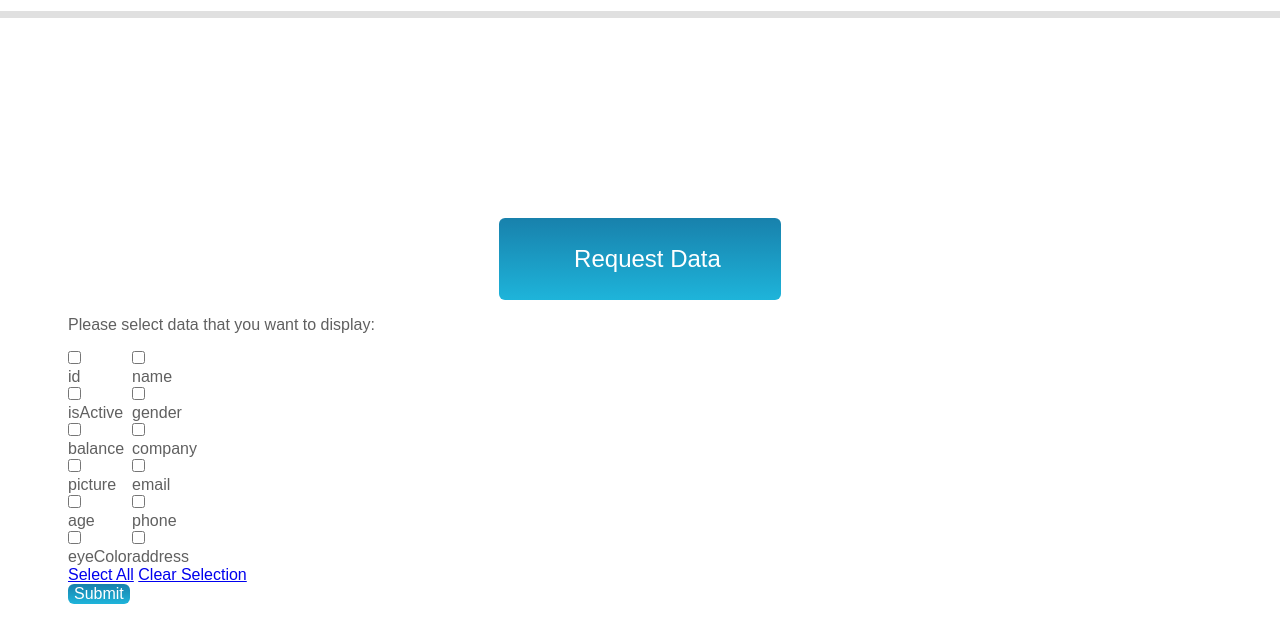
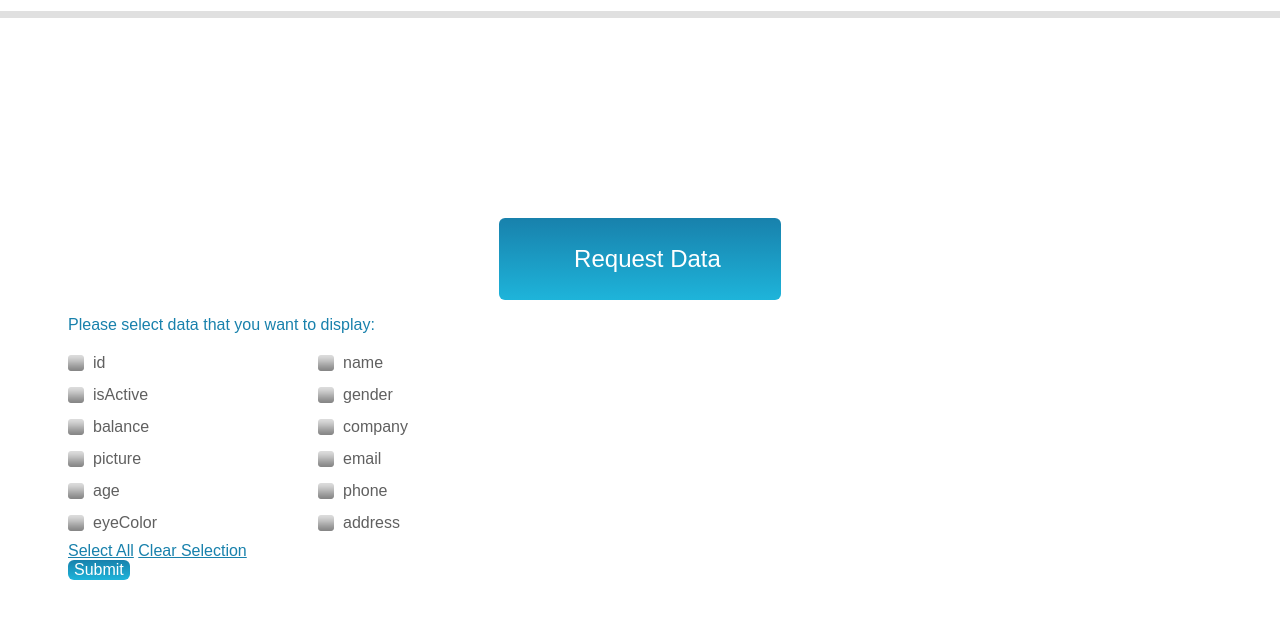
Before and after one commit to Pentaprizm/FrontEndTest, a plain HTML site: page index.htm in a window 1280 px wide. Shown: the part 87-730 px from the top of the page. Drawn offline with nearby package versions, Linux system fonts and the light colour scheme; no server answers.

Commit message:
checkboxstyles

```diff
--- a/css/main.css
+++ b/css/main.css
@@ -57,23 +57,58 @@ h1{
 	height: 82px;
 }
 
+.form-des{
+	color: #1881ac;
+}
+
 .select-wrapper{
 	float: left;
+	width: 250px;
 }
 
-ul {
+.data-select {
     margin: 0;
     padding: 0;
     list-style-type: none;
 }
 
+.data-select li{
+	margin-bottom: 10px;
+
+}
+
+
+
+label:hover{
+	color: #1881ac;
+}
+
 input[type="checkbox"]{
-	display: inline-block;
+	display: none;
+	vertical-align: bottom;
+}
+
+input[type="checkbox"]+label:before{
+	content: "";
+    display: inline-block;
+	vertical-align: bottom;
+    height: 22px;
+    width: 15px;
+	padding-right: 10px;
+	background: 0 5px url(../img/checkbox_bg.png) no-repeat;
+}
+input[type="checkbox"]:checked+label:before{
+	background: 4px 2px url(../img/checkbox_check.png) no-repeat, 0 5px url(../img/checkbox_bg.png) no-repeat;
 }
 
 input[type="submit"]{
 	display: block;
 }
+
+.link{
+	color: #1881ac;
+}
+
 
 /*Вспомогательные стили общего назначения*/
 .hidden {
--- a/index.htm
+++ b/index.htm
@@ -22,45 +22,69 @@
 		<input type="button" class="btn btn-send" id="sendReq" value="request data">
 	</div>
 	<form class="clearfix wrapper">
-	<p>Please select data that you want to display:</p>
+	<p class="form-des">Please select data that you want to display:</p>
 	<div class="clearfix">
 	<div class="select-wrapper">
-	<ul>
-		<li><input type="checkbox" id="id"></li>
+	<ul class="data-select">
+		<li><input type="checkbox" id="id">
 			<label for="id">id</label>
-		<li><input type="checkbox" id="isActive"></li>
+		</li>
+
+		<li><input type="checkbox" id="isActive">
 			<label for="isActive">isActive</label>
-		<li><input type="checkbox" id="balance"></li>
+		</li>
+
+		<li><input type="checkbox" id="balance">
 			<label for="balance">balance</label>
-		<li><input type="checkbox" id="picture"></li>
+		</li>
+
+		<li><input type="checkbox" id="picture">
 			<label for="picture">picture</label>
-		<li><input type="checkbox" id="age"></li>
+		</li>
+
+		<li><input type="checkbox" id="age">
 			<label for="age">age</label>
-		<li><input type="checkbox" id="eyeColor"></li>
+		</li>
+
+		<li><input type="checkbox" id="eyeColor">
 			<label for="eyeColo">eyeColor</label>
+		</li>
+
 	</ul>
 	</div>
 
 	<div class="select-wrapper">
-	<ul>
-		<li><input type="checkbox" id="name"></li>
+	<ul class="data-select">
+		<li><input type="checkbox" id="name">
 			<label for="name">name</label>
-		<li><input type="checkbox" id="gender"></li>
+		</li>
+
+		<li><input type="checkbox" id="gender">
 			<label for="gender">gender</label>
-		<li><input type="checkbox" id="company"></li>
+		</li>
+
+		<li><input type="checkbox" id="company">
 			<label for="company">company</label>
-		<li><input type="checkbox" id="email"></li>
+		</li>
+
+		<li><input type="checkbox" id="email">
 			<label for="email">email</label>
-		<li><input type="checkbox" id="phone"></li>
+		</li>
+
+		<li><input type="checkbox" id="phone">
 			<label for="phone">phone</label>
-		<li><input type="checkbox" id="address"></li>
+		</li>
+
+		<li><input type="checkbox" id="address">
 			<label for="address">address</label>
+		</li>
+
 	</ul>
 	</div>
 	</div>
 
-	<a href="#">Select All</a>
-	<a href="#">Clear Selection</a>
+	<a href="#" id="selectall" class="link">Select All</a>
+	<a href="#" id="selectclear" class="link">Clear Selection</a>
 
 	<input type="submit" class="btn sbm" value="submit">
 	</form>
```
Lines whose indentation alone changed are shown as unchanged.
